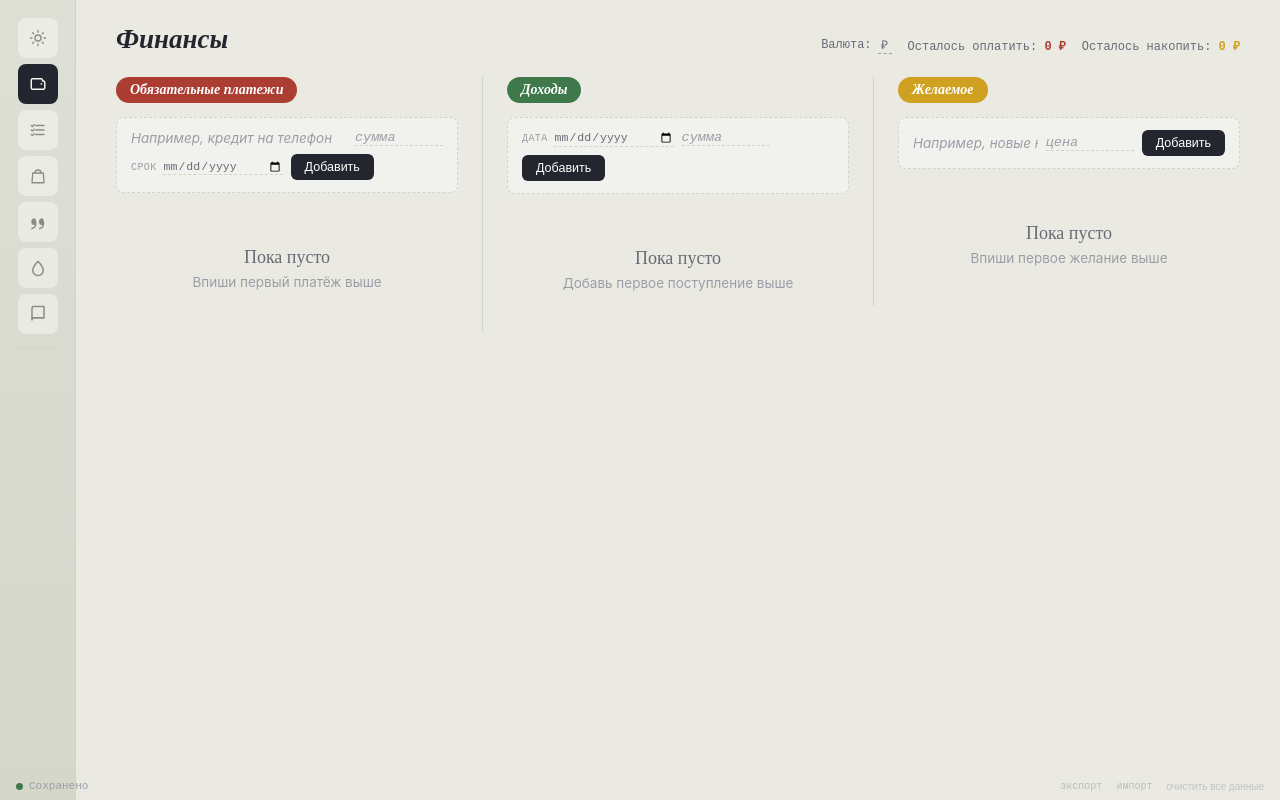
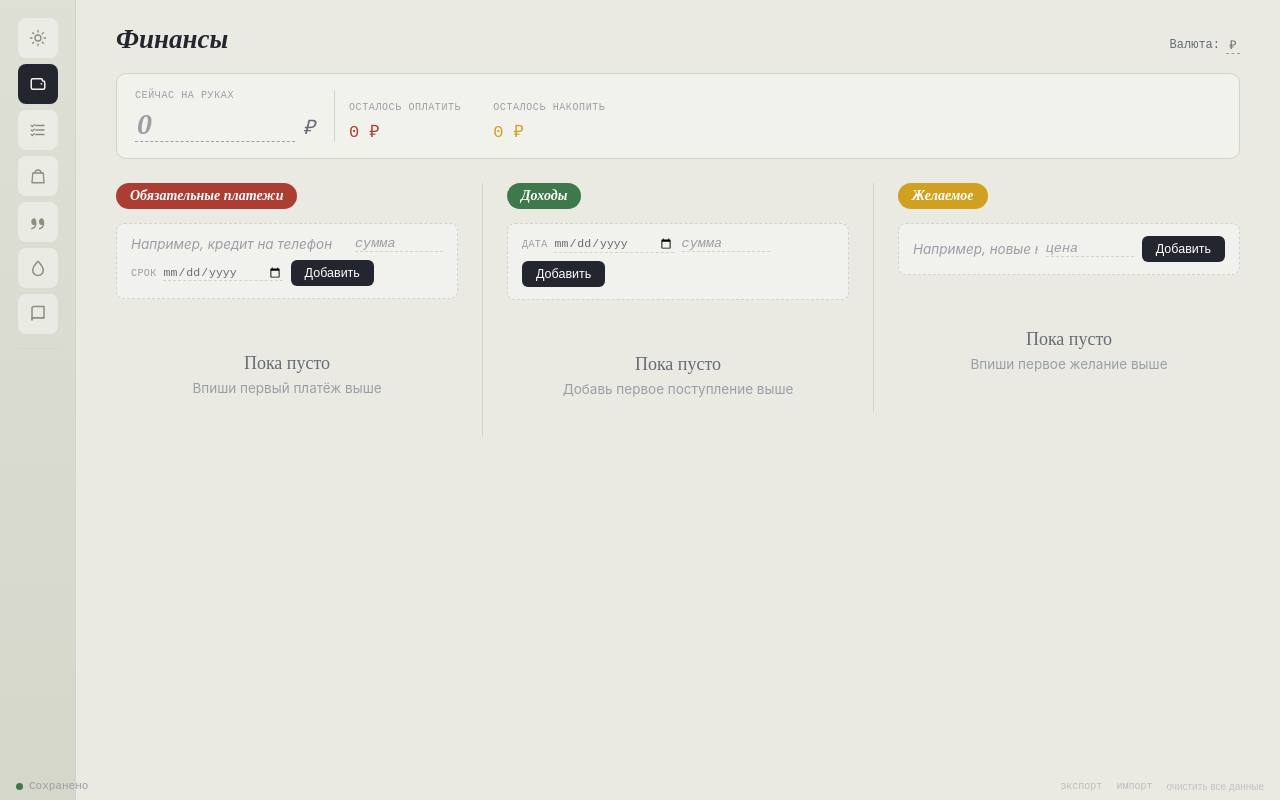
Before and after one commit to MihanWolf/Pizdasker, a React (Vite) app in the folder konspekt-app/: page / in a window 1280 px wide. Both pictures are taken after a click on the button 37 px from the left and 84 px from the top of the page. Built offline with nearby package versions, Linux system fonts and the light colour scheme.

Commit message:
Добавить баланс на руках и учитывать его в дневном лимите

```diff
--- a/konspekt-app/src/core/backup.ts
+++ b/konspekt-app/src/core/backup.ts
@@ -49,6 +49,7 @@ export function importBackup(raw: string): ImportResult {
     notesSearch: parsed.notesSearch ?? '',
     financeItems: parsed.financeItems ?? empty.financeItems,
     currency: parsed.currency ?? empty.currency,
+    balance: typeof parsed.balance === 'number' ? parsed.balance : empty.balance,
     plants: parsed.plants ?? empty.plants,
     waterings: parsed.waterings ?? empty.waterings,
     activePlantId: parsed.activePlantId ?? empty.activePlantId,
--- a/konspekt-app/src/core/selectors.ts
+++ b/konspekt-app/src/core/selectors.ts
@@ -22,8 +22,8 @@ export function dailyBudgetColor(value: number, isNegative: boolean): string {
 }
 
 // Порт calculateDailyBudget() из today.js — теперь чистая функция от state,
-// без похода в DOM. Формула из README:
-// (доход - остаток обязательных платежей до даты дохода) / дни до дохода
+// без похода в DOM. Формула:
+// (баланс на руках + доход - остаток обязательных платежей до даты дохода) / дни до дохода
 export function calculateDailyBudget(state: AppState, now = new Date()): DailyBudget {
   const today = new Date(now);
   today.setHours(0, 0, 0, 0);
@@ -42,7 +42,7 @@ export function calculateDailyBudget(state: AppState, now = new Date()): DailyBu
     .filter((i) => i.type === 'debt' && !i.done && i.dueDate && i.dueDate >= todayKey && i.dueDate <= nextIncome.incomeDate)
     .reduce((sum, i) => sum + Math.max(0, (Number(i.amount) || 0) - (Number(i.progress) || 0)), 0);
 
-  const rawValue = ((Number(nextIncome.amount) || 0) - expenses) / daysUntil;
+  const rawValue = ((Number(state.balance) || 0) + (Number(nextIncome.amount) || 0) - expenses) / daysUntil;
   const displayValue = Math.abs(rawValue);
   const isNegative = rawValue < 0;
   return { displayValue, isNegative, color: dailyBudgetColor(displayValue, isNegative) };
@@ -208,9 +208,16 @@ export function paymentAccent(daysUntil: number | null): string {
   return mixHexColors('#9B9270', '#D7D7CA', fade);
 }
 
-export function todayPaymentsItems(state: AppState, limit = 3) {
+// Поступления с прошедшей датой считаются полученными и на главной не показываются.
+export function incomeIsPending(item: FinanceItem, now = new Date()): boolean {
+  if (item.type !== 'income') return false;
+  if (!item.incomeDate) return true;
+  return item.incomeDate >= todayStr(now);
+}
+
+export function todayPaymentsItems(state: AppState, now = new Date(), limit = 3) {
   return state.financeItems
-    .filter((i) => (i.type === 'debt' && !i.done) || i.type === 'income')
+    .filter((i) => (i.type === 'debt' && !i.done) || incomeIsPending(i, now))
     .slice()
     .sort((a, b) => {
       const dateA = a.type === 'income' ? (a.incomeDate || '9999-12-31') : (a.dueDate || '9999-12-31');
@@ -220,8 +227,8 @@ export function todayPaymentsItems(state: AppState, limit = 3) {
     .slice(0, limit);
 }
 
-export function todayPaymentsTotal(state: AppState): number {
-  return state.financeItems.filter((i) => (i.type === 'debt' && !i.done) || i.type === 'income').length;
+export function todayPaymentsTotal(state: AppState, now = new Date()): number {
+  return state.financeItems.filter((i) => (i.type === 'debt' && !i.done) || incomeIsPending(i, now)).length;
 }
 
 export function todayNeedsAttention(state: AppState, now = new Date()): boolean {
--- a/konspekt-app/src/core/types.ts
+++ b/konspekt-app/src/core/types.ts
@@ -144,6 +144,7 @@ export interface AppState {
 
   financeItems: FinanceItem[];
   currency: string;
+  balance: number;
 
   plants: Plant[];
   waterings: Watering[];
@@ -186,6 +187,7 @@ export function createEmptyState(): AppState {
     notesSearch: '',
     financeItems: [],
     currency: '₽',
+    balance: 0,
     plants: [],
     waterings: [],
     activePlantId: null,
--- a/konspekt-app/src/modules/finance/Finance.tsx
+++ b/konspekt-app/src/modules/finance/Finance.tsx
@@ -29,10 +29,33 @@ export function Finance() {
           >
             {state.currency}
           </span>
-          <span style={{ marginLeft: 10 }}>Осталось оплатить: <b className="mono debt-color">{fmtMoney(debtLeft)} {state.currency}</b></span>
-          <span style={{ marginLeft: 10 }}>Осталось накопить: <b className="mono wish-color">{fmtMoney(wishLeft)} {state.currency}</b></span>
         </div>
       </div>
+
+      <div className="finance-summary">
+        <label className="finance-balance">
+          <span className="finance-balance-label">Сейчас на руках</span>
+          <span className="finance-balance-input">
+            <input
+              type="number"
+              inputMode="decimal"
+              placeholder="0"
+              value={state.balance || ''}
+              onChange={(e) => update((draft) => { draft.balance = Number(e.target.value) || 0; })}
+            />
+            <span className="finance-balance-currency">{state.currency}</span>
+          </span>
+        </label>
+        <div className="finance-summary-item">
+          <span className="finance-summary-label">Осталось оплатить</span>
+          <b className="mono debt-color">{fmtMoney(debtLeft)} {state.currency}</b>
+        </div>
+        <div className="finance-summary-item">
+          <span className="finance-summary-label">Осталось накопить</span>
+          <b className="mono wish-color">{fmtMoney(wishLeft)} {state.currency}</b>
+        </div>
+      </div>
+
       <div className="finance-columns">
         <DebtOrWishSection type="debt" />
         <IncomeSection />
--- a/konspekt-app/src/modules/finance/finance.css
+++ b/konspekt-app/src/modules/finance/finance.css
@@ -1,6 +1,6 @@
 .finance-wrap { width: 100%; }
 
-.finance-header { margin-bottom: 22px; display: flex; align-items: baseline; justify-content: space-between; flex-wrap: wrap; gap: 10px; }
+.finance-header { margin-bottom: 18px; display: flex; align-items: baseline; justify-content: space-between; flex-wrap: wrap; gap: 10px; }
 .finance-title { font-family: 'Fraunces', serif; font-size: 27px; font-weight: 600; font-style: italic; }
 .finance-currency {
   font-family: 'JetBrains Mono', monospace; font-size: 12px; color: var(--ink-soft);
@@ -9,6 +9,42 @@
 .finance-currency span[contenteditable] {
   outline: none; border-bottom: 1px dashed var(--ink-faint); min-width: 14px; display: inline-block; text-align: center;
 }
+
+.finance-summary {
+  display: flex; align-items: stretch; gap: 14px; flex-wrap: wrap;
+  padding: 16px 18px; margin-bottom: 24px; border: 1px solid var(--rule); border-radius: 10px;
+  background: rgba(247,247,242,0.7);
+}
+.finance-balance {
+  display: flex; flex-direction: column; gap: 6px; padding-right: 18px;
+  border-right: 1px solid var(--rule); min-width: 200px;
+}
+.finance-balance-label {
+  font-family: 'JetBrains Mono', monospace; font-size: 10px; letter-spacing: .06em; text-transform: uppercase;
+  color: var(--ink-faint);
+}
+.finance-balance-input { display: flex; align-items: baseline; gap: 8px; }
+.finance-balance-input input {
+  width: 160px; border: none; border-bottom: 1px dashed var(--ink-faint); background: transparent; outline: none;
+  font-family: 'Fraunces', serif; font-size: 30px; font-weight: 600; font-style: italic; color: var(--ink);
+  padding: 0 2px;
+}
+.finance-balance-input input:focus { border-bottom-color: var(--ink-soft); }
+.finance-balance-input input::placeholder { color: var(--ink-faint); }
+.finance-balance-input input::-webkit-outer-spin-button,
+.finance-balance-input input::-webkit-inner-spin-button { -webkit-appearance: none; margin: 0; }
+.finance-balance-input input[type="number"] { -moz-appearance: textfield; appearance: textfield; }
+.finance-balance-currency { font-family: 'Fraunces', serif; font-size: 20px; font-style: italic; color: var(--ink-soft); }
+
+.finance-summary-item {
+  display: flex; flex-direction: column; gap: 6px; justify-content: flex-end; padding-right: 18px;
+}
+.finance-summary-item:last-child { padding-right: 0; }
+.finance-summary-label {
+  font-family: 'JetBrains Mono', monospace; font-size: 10px; letter-spacing: .06em; text-transform: uppercase;
+  color: var(--ink-faint);
+}
+.finance-summary-item b { font-size: 17px; font-weight: 500; }
 .debt-color { color: var(--debt); }
 .wish-color { color: var(--wish); }
 
@@ -89,6 +125,10 @@
 .income-quick-add { align-items: center; }
 
 @media (max-width: 720px) {
+  .finance-summary { flex-direction: column; gap: 16px; padding: 14px; }
+  .finance-balance { padding-right: 0; padding-bottom: 14px; border-right: none; border-bottom: 1px solid var(--rule); }
+  .finance-balance-input input { width: 100%; font-size: 26px; }
+  .finance-summary-item { padding-right: 0; }
   .finance-columns { flex-direction: column; gap: 22px; }
   .finance-section { padding: 22px 0 0; border-left: none; border-top: 1px solid var(--rule); }
   .finance-section:first-child { padding-top: 0; border-top: none; }
```
Also changed, not shown: 2 other files (tests, documents, lock files or other folders).
